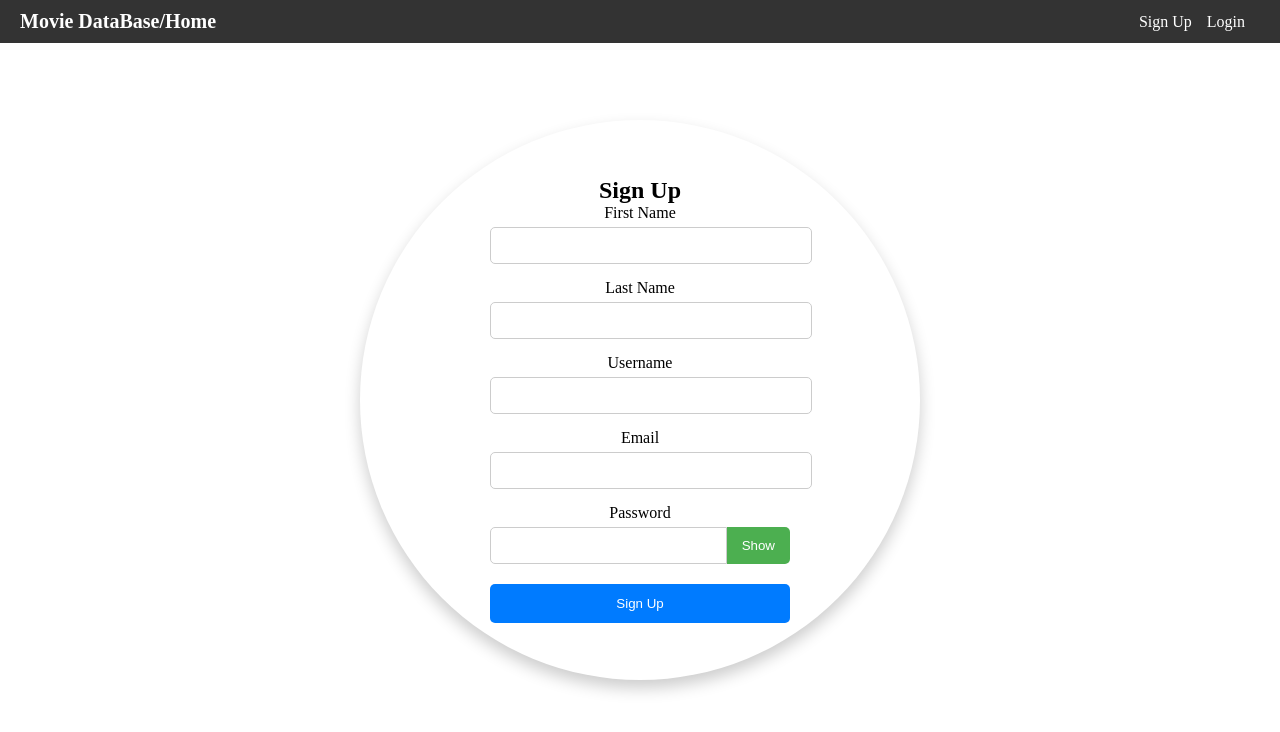
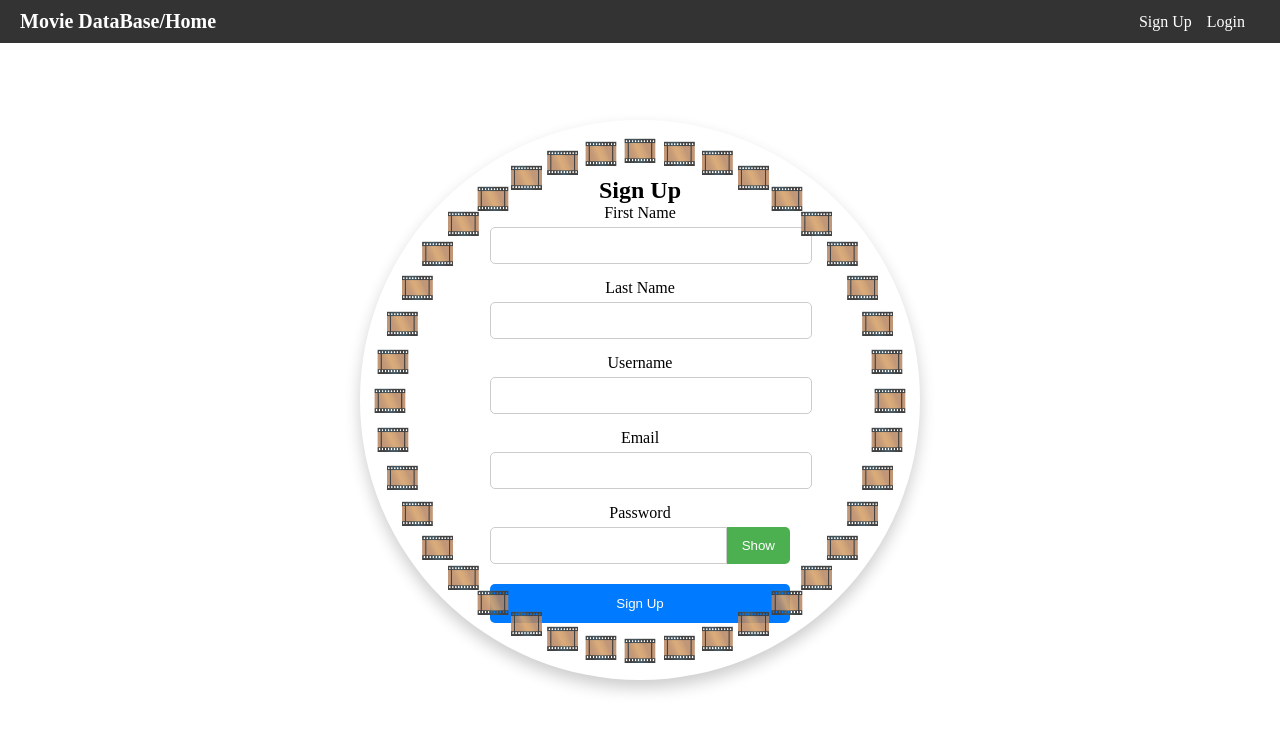
Before and after one commit to minyardlucky/MovieDB3, a React (Vite) app: page /signup in a window 1280 px wide. Shown: the top 732 px of the page. Built offline with nearby package versions, Linux system fonts and the light colour scheme; no server answers.

Commit message:
still adjusting box

```diff
--- a/src/components/SignUp/SignUp.jsx
+++ b/src/components/SignUp/SignUp.jsx
@@ -18,8 +18,8 @@ const getReelStyle = (index) => {
     left: `calc(50% + ${x}px)`,
     transform: 'translate(-50%, -50%)',
     fontSize: '28px',
-    color: '#9370DB', // Medium Purple color
-    zIndex: 1,
+    color: '#FFD700', // Changed color to Gold for contrast!
+    zIndex: 3, // Increased zIndex to ensure visibility
   };
 };
 
@@ -91,22 +91,20 @@ function SignUp({ setUser }) {
       }}
     >
 
-      {/* 2. Form Container - Now circular */}
+      {/* 2. Form Container - Circular */}
       <div
         style={{
           backgroundColor: 'white',
           padding: '30px',
-          // KEY CHANGE: Makes the container a circle/oval
           borderRadius: '50%',
           width: '500px',
           height: '500px',
-          // Centers content inside the circular container
           display: 'flex',
           flexDirection: 'column',
           justifyContent: 'center',
           alignItems: 'center',
           boxShadow: '0 8px 16px rgba(0, 0, 0, 0.2)',
-          zIndex: 2,
+          zIndex: 2, // Kept at zIndex 2
           textAlign: 'center',
         }}
       >
@@ -193,7 +191,7 @@ function SignUp({ setUser }) {
         {error && <p style={{ color: "red", marginTop: "15px" }}>{error}</p>}
       </div>
 
-      {/* 3. Movie Reel Icons (🎞️) - Form the continuous circle border */}
+      {/* 3. Movie Reel Icons (🎞️) - Should now be visible */}
       {[...Array(NUM_REELS)].map((_, index) => (
         <div key={index} style={getReelStyle(index)}>
           🎞️
```
